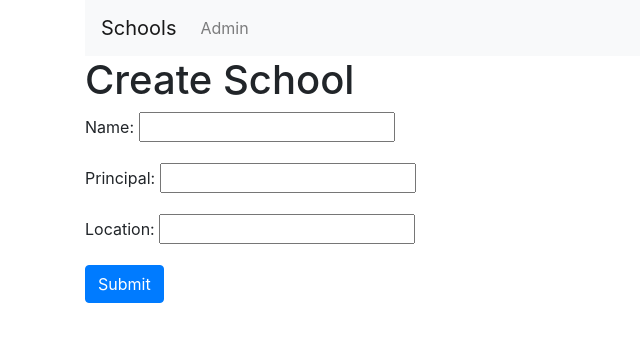
After one commit to FreshAirNugget/django-crud, a Django app: page /basic_app/create/ in a window 1280 px wide. The commit adds this page. Shown: the top 342 px of the page, without its empty margins (0-640 px from the left). Run offline with Django 3.2, Linux system fonts and the light colour scheme; some libraries are stand-ins or nearby versions.

Commit message:
added create view

```diff
--- a/basic_app/models.py
+++ b/basic_app/models.py
@@ -1,4 +1,5 @@
 from django.db import models
+from django.urls import reverse
 
 # Create your models here.
 class School(models.Model):
@@ -9,6 +10,9 @@ class School(models.Model):
     def __str__(self):
         return self.name
 
+    def get_absolute_url(self):
+        return reverse("basic_app:detail",kwargs={'pk':self.pk})
+
 class Student(models.Model):
     name = models.CharField(max_length=256)
     age = models.PositiveIntegerField()
--- a/basic_app/templates/basic_app/basic_app_base.html
+++ b/basic_app/templates/basic_app/basic_app_base.html
@@ -8,15 +8,12 @@
   <body>
     <div class="container">
       <nav class="navbar navbar-expand-lg navbar-light bg-light">
-        <a class="navbar-brand" href="#">Navbar</a>
+        <a class="navbar-brand" href="{% url 'basic_app:list' %}">Schools</a>
         <button class="navbar-toggler" type="button" data-toggle="collapse" data-target="#navbarNav" aria-controls="navbarNav" aria-expanded="false" aria-label="Toggle navigation">
           <span class="navbar-toggler-icon"></span>
         </button>
         <div class="collapse navbar-collapse" id="navbarNav">
           <ul class="navbar-nav">
-            <li class="nav-item active">
-              <a class="nav-link" href="{% url 'basic_app:list' %}">Schools</a>
-            </li>
             <li class="nav-item">
               <a class="nav-link" href="{% url 'admin:index' %}">Admin</a>
             </li>
--- /dev/null
+++ b/basic_app/templates/basic_app/school_form.html
@@ -0,0 +1,16 @@
+{% extends 'basic_app/basic_app_base.html' %}
+{% block body_block %}
+  <h1>
+    {% if not form.instance.pk %}
+    Create School
+    {% else %}
+    Update School
+    {% endif %}
+  </h1>
+
+    <form method="post">
+      {% csrf_token %}
+      {{ form.as_p }}
+      <input type="submit" class="btn btn-primary" value="Submit">
+    </form>
+{% endblock %}
--- a/basic_app/urls.py
+++ b/basic_app/urls.py
@@ -7,7 +7,7 @@ app_name = 'basic_app'
 urlpatterns = [
     path('',views.SchoolListView.as_view(),name='list'),
     path('<int:pk>/', views.SchoolDetailView.as_view(), name = 'detail'),
-    # path('create/', views.SchoolCreateView.as_view(), name = 'create'),
+    path('create/', views.SchoolCreateView.as_view(), name = 'create'),
     # path('update/<int:pk>/', views.SchoolUpdateView.as_view(), name = 'update'),
     # path('delete/<int:pk>/', views.SchoolDeleteView.as_view(), name = 'delete'),
 ]
--- a/basic_app/views.py
+++ b/basic_app/views.py
@@ -14,4 +14,6 @@ class SchoolDetailView(DetailView):
     model = models.School
     template_name = 'basic_app/school_detail.html'
 
-# class SchoolCreateView(CreateView):
+class SchoolCreateView(CreateView):
+    fields = ('name','principal','location')
+    model = models.School
```
Also changed, not shown: db.sqlite3.
